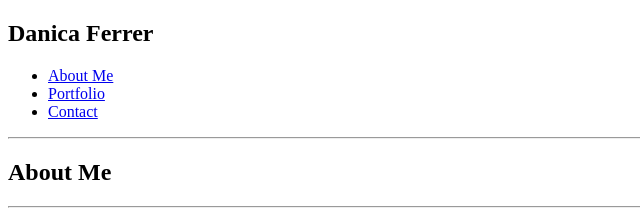
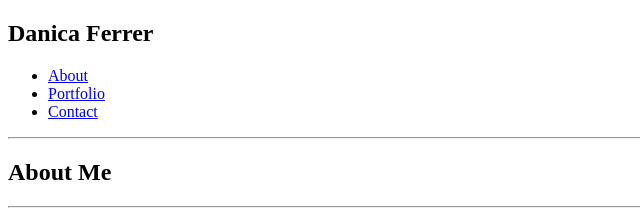
Before and after one commit to Dtferrer/Basic-Portfolio, a plain HTML site: page index.html in a window 1280 px wide. Shown: the top 221 px of the page, 0-640 px from the left. Drawn offline with Linux system fonts and the light colour scheme.

Commit message:
Re-fixed links

```diff
--- a/index.html
+++ b/index.html
@@ -10,7 +10,7 @@
     <section>
         <h1>Danica Ferrer</h1>
         <ul>
-            <li><a class="active" href="https://dtferrer.github.io/Basic-Portfolio/">About Me</a></li>
+            <li><a class="active" href="index.html">About</a></li>
             <li><a href="portfolio.html">Portfolio</a></li>
             <li><a href="contact.html">Contact</a></li>
         </ul>
```
